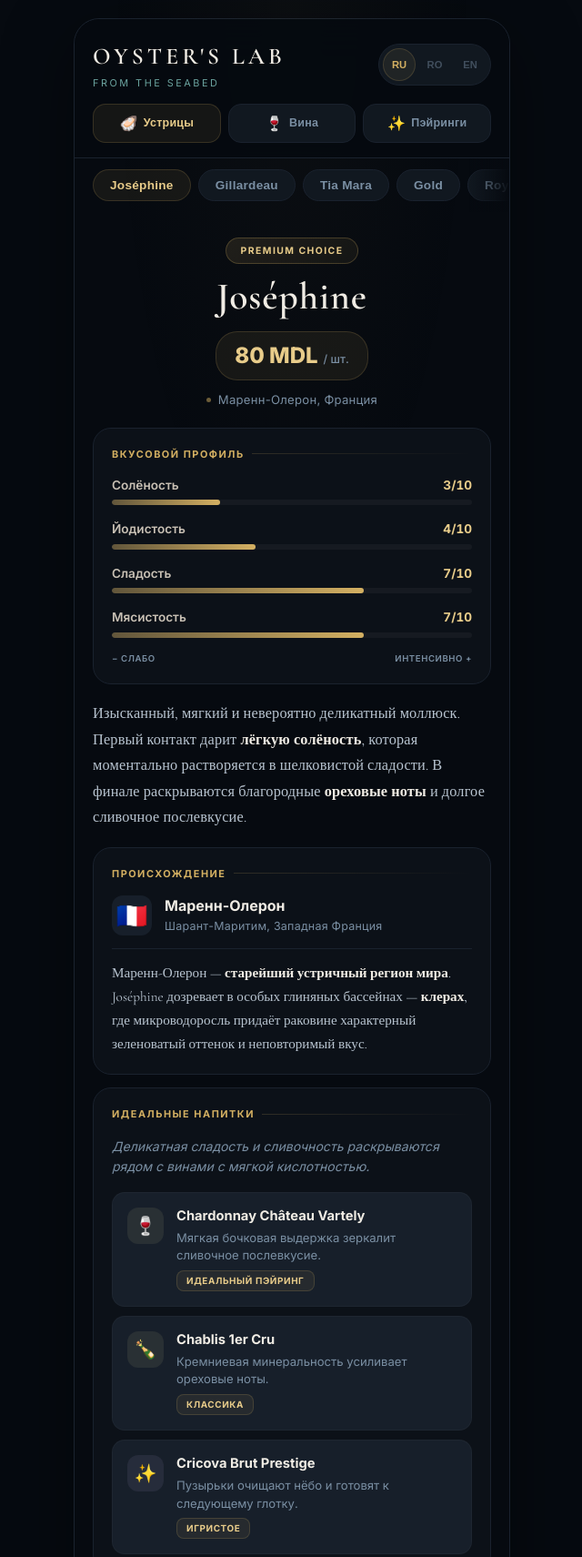
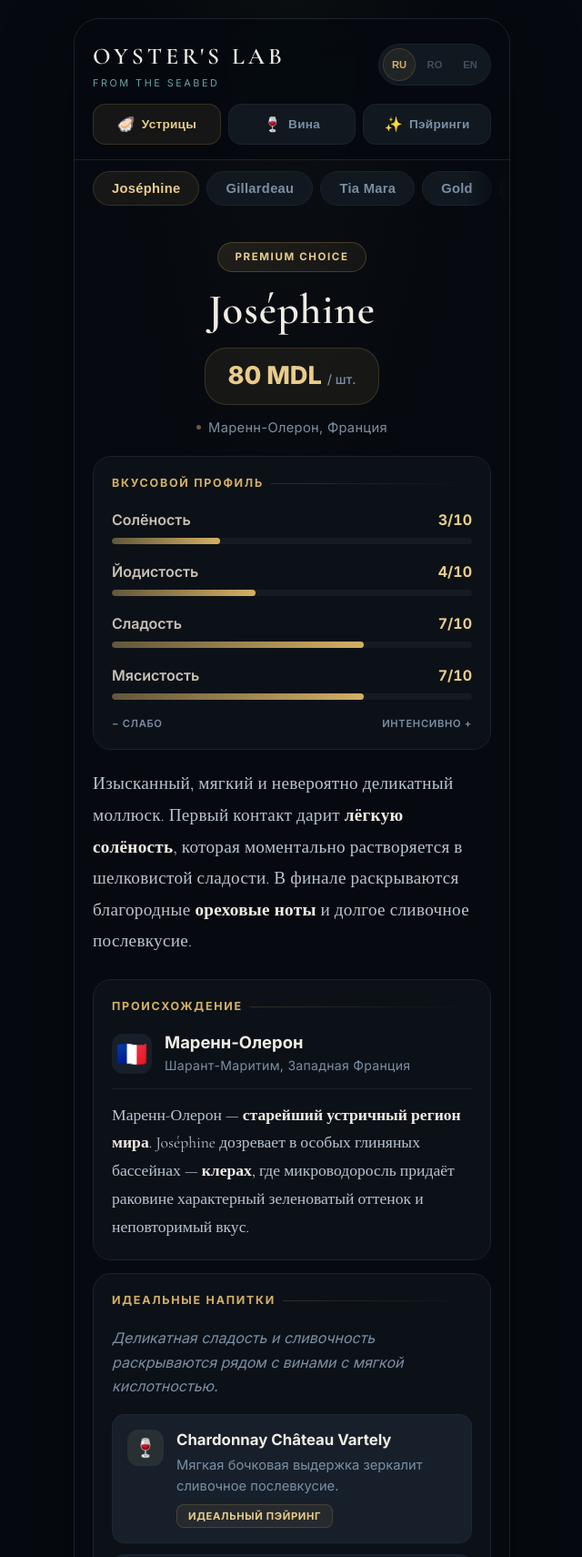
Before and after one commit to Wasilevz/oysters-lab, a plain HTML site: page index.html in a window 1280 px wide. Shown: the top 1711 px of the page at 91% size, without its empty margins (319-959 px from the left). Drawn offline with nearby package versions, Linux system fonts and the light colour scheme.

Commit message:
Increase all text sizes for marketing readability

```diff
--- a/index.html
+++ b/index.html
@@ -139,16 +139,16 @@
             background: var(--surface);
             border: 1px solid var(--faint);
             color: var(--muted);
-            font-size: 0.78rem;
+            font-size: 0.85rem;
             font-weight: 600;
-            padding: 11px 8px;
+            padding: 12px 8px;
             border-radius: var(--radius-sm);
             cursor: pointer;
             transition: all 0.25s ease;
             display: flex;
             align-items: center;
             justify-content: center;
-            gap: 6px;
+            gap: 7px;
             letter-spacing: 0.02em;
         }
 
@@ -176,9 +176,9 @@
             background: var(--surface);
             border: 1px solid var(--faint);
             color: var(--muted);
-            font-size: 0.72rem;
+            font-size: 0.82rem;
             font-weight: 600;
-            padding: 8px 16px;
+            padding: 9px 18px;
             border-radius: 20px;
             cursor: pointer;
             transition: all 0.25s ease;
@@ -210,8 +210,8 @@
         .tab {
             background: var(--surface); color: var(--muted);
             border: 1px solid var(--faint);
-            padding: 9px 18px; border-radius: 20px;
-            white-space: nowrap; font-size: 0.85rem; font-weight: 600;
+            padding: 10px 20px; border-radius: 20px;
+            white-space: nowrap; font-size: 0.92rem; font-weight: 600;
             cursor: pointer; transition: all 0.25s ease;
             flex-shrink: 0; user-select: none;
             letter-spacing: 0.02em;
@@ -240,29 +240,29 @@
             background: linear-gradient(135deg, rgba(212,176,98,0.12), rgba(212,176,98,0.06));
             color: var(--gold-light);
             border: 1px solid rgba(212,176,98,0.25);
-            padding: 6px 16px; border-radius: 20px;
-            font-size: 0.65rem; font-weight: 700;
-            text-transform: uppercase; letter-spacing: 0.14em; margin-bottom: 14px;
+            padding: 7px 18px; border-radius: 20px;
+            font-size: 0.72rem; font-weight: 700;
+            text-transform: uppercase; letter-spacing: 0.14em; margin-bottom: 16px;
         }
         .oyster-name {
             font-family: 'Cormorant Garamond', serif;
-            font-size: 2.6rem; font-weight: 600;
-            letter-spacing: 1px; line-height: 1.1; margin-bottom: 14px;
+            font-size: 2.9rem; font-weight: 600;
+            letter-spacing: 1px; line-height: 1.1; margin-bottom: 16px;
             color: var(--text);
         }
 
         .price-tag {
             display: inline-flex; align-items: baseline; gap: 6px;
-            margin-bottom: 12px;
+            margin-bottom: 14px;
             background: var(--gold-dim);
-            padding: 8px 20px;
+            padding: 10px 24px;
             border-radius: 24px;
             border: 1px solid var(--gold-line);
         }
-        .price-amount { font-size: 1.5rem; font-weight: 800; color: var(--gold-light); }
-        .price-unit   { font-size: 0.78rem; color: var(--muted); font-weight: 500; }
+        .price-amount { font-size: 1.7rem; font-weight: 800; color: var(--gold-light); }
+        .price-unit   { font-size: 0.88rem; color: var(--muted); font-weight: 500; }
         .terroir {
-            font-size: 0.82rem; color: var(--muted);
+            font-size: 0.92rem; color: var(--muted);
             display: flex; align-items: center; justify-content: center; gap: 8px;
             letter-spacing: 0.02em;
         }
@@ -276,9 +276,9 @@
             margin-bottom: 14px;
         }
         .block-label {
-            font-size: 0.68rem; font-weight: 700;
+            font-size: 0.78rem; font-weight: 700;
             letter-spacing: 0.14em; text-transform: uppercase;
-            color: var(--gold); margin-bottom: 16px;
+            color: var(--gold); margin-bottom: 18px;
             display: flex; align-items: center; gap: 8px;
         }
         .block-label::after {
@@ -289,11 +289,11 @@
         }
 
         /* taste bars */
-        .taste-row { margin-bottom: 16px; }
-        .taste-meta { display: flex; justify-content: space-between; font-size: 0.85rem; margin-bottom: 6px; }
+        .taste-row { margin-bottom: 18px; }
+        .taste-meta { display: flex; justify-content: space-between; font-size: 1rem; margin-bottom: 8px; }
         .taste-label { font-weight: 600; color: var(--text-sec); }
         .taste-score { color: var(--gold-light); font-weight: 700; font-variant-numeric: tabular-nums; }
-        .bar-track { height: 6px; background: rgba(255,255,255,0.04); border-radius: 4px; overflow: hidden; }
+        .bar-track { height: 7px; background: rgba(255,255,255,0.04); border-radius: 4px; overflow: hidden; }
         .bar-fill {
             height: 100%;
             background: linear-gradient(90deg, rgba(212,176,98,0.4), var(--gold));
@@ -302,21 +302,21 @@
         }
         .scale-hint {
             display: flex; justify-content: space-between;
-            font-size: 0.6rem; font-weight: 600; color: var(--muted);
+            font-size: 0.7rem; font-weight: 600; color: var(--muted);
             text-transform: uppercase; letter-spacing: 0.06em;
-            margin-top: 6px;
+            margin-top: 8px;
         }
 
         /* description */
         .desc {
-            font-size: 1.02rem;
-            line-height: 1.75;
+            font-size: 1.2rem;
+            line-height: 1.8;
             color: var(--body-text);
-            margin-bottom: 14px;
+            margin-bottom: 18px;
             font-family: 'Cormorant Garamond', serif;
             font-weight: 400;
-            letter-spacing: 0.01em;
-            padding: 4px 0;
+            letter-spacing: 0.015em;
+            padding: 6px 0;
         }
         .desc strong {
             color: var(--text);
@@ -336,10 +336,10 @@
             background: var(--surface-2);
             border-radius: 12px;
         }
-        .origin-place { font-size: 1rem; font-weight: 700; color: var(--text); line-height: 1.3; }
-        .origin-region { font-size: 0.78rem; color: var(--muted); margin-top: 3px; letter-spacing: 0.02em; }
+        .origin-place { font-size: 1.15rem; font-weight: 700; color: var(--text); line-height: 1.3; }
+        .origin-region { font-size: 0.88rem; color: var(--muted); margin-top: 3px; letter-spacing: 0.02em; }
         .origin-text {
-            font-size: 0.95rem; line-height: 1.7; color: var(--body-text);
+            font-size: 1.1rem; line-height: 1.75; color: var(--body-text);
             font-family: 'Cormorant Garamond', serif;
             font-weight: 400;
         }
@@ -360,17 +360,17 @@
             flex-shrink: 0; margin-top: 2px;
         }
         .fact-text {
-            font-size: 0.9rem; line-height: 1.6; color: var(--body-text);
+            font-size: 1.05rem; line-height: 1.65; color: var(--body-text);
         }
         .fact-text strong { color: var(--text); font-weight: 600; }
 
         /* pairing */
         .pairing-intro {
-            font-size: 0.88rem; color: var(--muted); line-height: 1.6;
-            margin-bottom: 16px;
+            font-size: 1rem; color: var(--muted); line-height: 1.65;
+            margin-bottom: 18px;
             font-style: italic;
         }
-        .drink-list { display: flex; flex-direction: column; gap: 10px; }
+        .drink-list { display: flex; flex-direction: column; gap: 12px; }
         .drink-card {
             display: flex; align-items: flex-start; gap: 14px;
             background: var(--surface-2); border: 1px solid rgba(255,255,255,0.03);
@@ -391,22 +391,22 @@
         .drink-icon.rose    { background: rgba(255,160,160,0.08); }
         .drink-icon.sake    { background: rgba(160,230,200,0.08); }
         .drink-icon.mineral { background: rgba(140,200,255,0.08); }
-        .drink-name   { font-size: 0.92rem; font-weight: 700; color: var(--text); margin-bottom: 4px; line-height: 1.35; }
-        .drink-why    { font-size: 0.82rem; color: var(--muted); line-height: 1.5; }
+        .drink-name   { font-size: 1.05rem; font-weight: 700; color: var(--text); margin-bottom: 5px; line-height: 1.35; }
+        .drink-why    { font-size: 0.92rem; color: var(--muted); line-height: 1.55; }
         .drink-tag {
             display: inline-block;
             background: var(--gold-dim); color: var(--gold-light);
             border: 1px solid var(--gold-line);
-            padding: 3px 10px; border-radius: 8px;
-            font-size: 0.62rem; font-weight: 700;
+            padding: 4px 12px; border-radius: 8px;
+            font-size: 0.7rem; font-weight: 700;
             text-transform: uppercase; letter-spacing: 0.06em;
-            margin-top: 6px; white-space: nowrap;
+            margin-top: 8px; white-space: nowrap;
         }
 
         /* ─── WINE SECTION ─── */
         .section-title {
             font-family: 'Cormorant Garamond', serif;
-            font-size: 1.4rem; font-weight: 600;
+            font-size: 1.6rem; font-weight: 600;
             padding: 24px 20px 12px;
             color: var(--text);
             letter-spacing: 0.5px;
@@ -432,13 +432,13 @@
         }
 
         .wine-name {
-            font-size: 0.95rem; font-weight: 700; color: var(--text);
+            font-size: 1.08rem; font-weight: 700; color: var(--text);
             line-height: 1.35;
         }
 
         .wine-type-badge {
-            font-size: 0.58rem; font-weight: 700;
-            padding: 4px 10px; border-radius: 8px;
+            font-size: 0.68rem; font-weight: 700;
+            padding: 5px 12px; border-radius: 8px;
             text-transform: uppercase; letter-spacing: 0.06em;
             flex-shrink: 0; margin-left: 8px;
         }
@@ -449,26 +449,26 @@
         .wine-type-badge.dessert { background: rgba(255,200,120,0.10); color: #ffc878; }
 
         .wine-region {
-            font-size: 0.76rem; color: var(--muted); margin-bottom: 8px;
+            font-size: 0.88rem; color: var(--muted); margin-bottom: 10px;
             letter-spacing: 0.02em;
         }
 
         .wine-desc {
-            font-size: 0.88rem; color: var(--body-text); line-height: 1.6;
-            margin-bottom: 12px;
+            font-size: 1rem; color: var(--body-text); line-height: 1.65;
+            margin-bottom: 14px;
             font-family: 'Cormorant Garamond', serif;
             font-weight: 400;
         }
 
         .wine-oysters {
             display: flex; flex-wrap: wrap; gap: 6px;
-            padding-top: 10px;
+            padding-top: 12px;
             border-top: 1px solid var(--faint);
         }
 
         .wine-oyster-tag {
-            font-size: 0.68rem; font-weight: 600;
-            padding: 4px 10px; border-radius: 8px;
+            font-size: 0.76rem; font-weight: 600;
+            padding: 5px 12px; border-radius: 8px;
             background: var(--gold-dim); color: var(--gold-light);
             border: 1px solid var(--gold-line);
             cursor: pointer;
@@ -503,11 +503,11 @@
         }
 
         .combo-title {
-            font-size: 0.95rem; font-weight: 700; color: var(--text);
+            font-size: 1.05rem; font-weight: 700; color: var(--text);
         }
 
         .combo-subtitle {
-            font-size: 0.75rem; color: var(--muted); margin-top: 2px;
+            font-size: 0.85rem; color: var(--muted); margin-top: 2px;
         }
 
         .combo-pair {
@@ -523,18 +523,18 @@
         }
 
         .combo-item-label {
-            font-size: 0.6rem; font-weight: 700;
+            font-size: 0.72rem; font-weight: 700;
             text-transform: uppercase; letter-spacing: 0.12em;
             color: var(--gold); margin-bottom: 8px;
         }
 
         .combo-item-name {
-            font-size: 0.88rem; font-weight: 700; color: var(--text);
-            line-height: 1.35; margin-bottom: 4px;
+            font-size: 1rem; font-weight: 700; color: var(--text);
+            line-height: 1.35; margin-bottom: 5px;
         }
 
         .combo-item-detail {
-            font-size: 0.74rem; color: var(--muted); line-height: 1.4;
+            font-size: 0.82rem; color: var(--muted); line-height: 1.45;
         }
 
         /* ─── EMPTY STATE ─── */
@@ -551,7 +551,7 @@
         }
 
         .empty-text {
-            font-size: 0.9rem;
+            font-size: 1.1rem;
             line-height: 1.6;
             font-family: 'Cormorant Garamond', serif;
             font-weight: 500;
```
